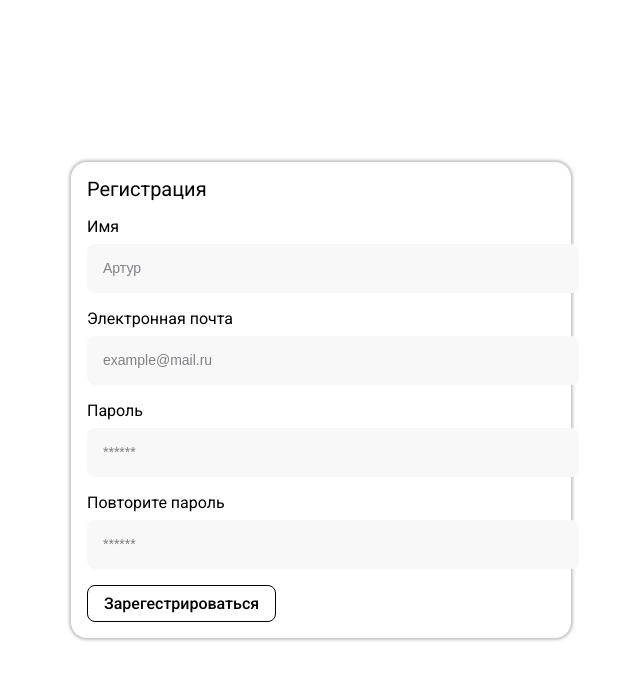
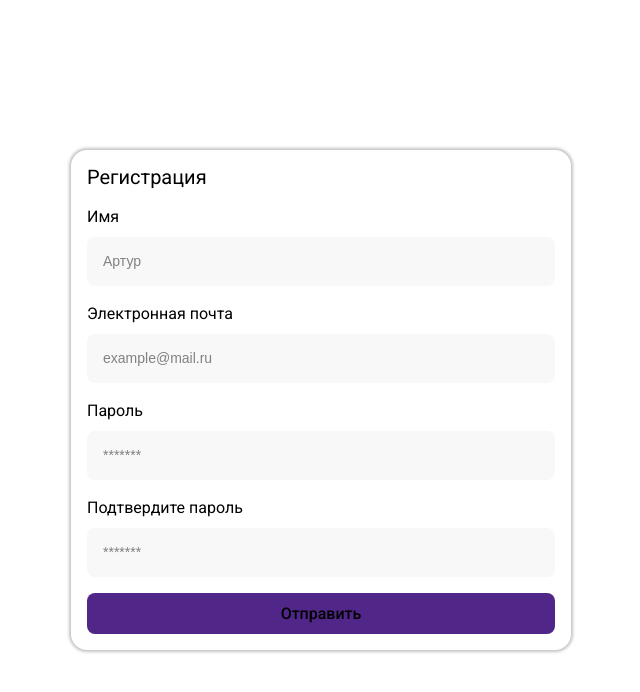
Before and after one commit to Gemin93/antipov-team-page, a React (Vite) app: page / in a window 1280 px wide. Shown: the top 692 px of the page, without its empty margins (319-959 px from the left). Built offline with nearby package versions, Linux system fonts and the light colour scheme.

Commit message:
add FormField component, delete Input, test submiting form

```diff
--- a/package.json
+++ b/package.json
@@ -10,13 +10,16 @@
     "preview": "vite preview"
   },
   "dependencies": {
+    "@hookform/resolvers": "^3.6.0",
     "@reduxjs/toolkit": "^2.2.5",
     "classnames": "^2.5.1",
     "lorem-ipsum": "^2.0.8",
     "react": "^18.2.0",
     "react-dom": "^18.2.0",
+    "react-hook-form": "^7.52.0",
     "react-redux": "^9.1.2",
-    "react-router-dom": "^6.23.1"
+    "react-router-dom": "^6.23.1",
+    "yup": "^1.4.0"
   },
   "devDependencies": {
     "@types/react": "^18.2.66",
--- a/src/features/auth/components/ButtonForm/ButtonForm.module.css
+++ b/src/features/auth/components/ButtonForm/ButtonForm.module.css
@@ -1,18 +1,11 @@
 .button {
-  padding: 8px 16px;
   text-align: center;
   border-radius: 8px;
-  background-color: transparent;
-}
-
-.buttonWhite {
+  background-color: var(--color-accent);
+  width: 100%;
   color: #fff;
-  border: 1px solid #fff;
-}
-
-.buttonBlack {
-  color: #000;
-  border: 1px solid #000;
+  padding: 13px;
+  margin-top: 8px;
 }
 
 .icon {
@@ -24,4 +17,7 @@
 .buttonContent {
   display: flex;
   align-items: center;
+  justify-content: center;
+  font-size: 16px;
+  line-height: 125%;
 }
--- a/src/features/auth/components/ButtonForm/ButtonForm.tsx
+++ b/src/features/auth/components/ButtonForm/ButtonForm.tsx
@@ -1,3 +1,4 @@
+import React from "react";
 import { MouseEventHandler, ReactNode } from "react";
 import classNames from "classnames";
 import styles from "./ButtonForm.module.css";
@@ -8,7 +9,7 @@ type ButtonProps = {
   icon?: string;
   white?: boolean;
   className?: string;
-};
+} & React.ButtonHTMLAttributes<HTMLButtonElement>;
 
 export const ButtonForm = ({
   children,
--- a/src/features/auth/components/Form/Form.module.css
+++ b/src/features/auth/components/Form/Form.module.css
@@ -28,3 +28,8 @@
   margin-top: 0;
   margin-bottom: 16px;
 }
+
+.button {
+  background-color: var(--color-accent);
+  width: 100%;
+}
--- a/src/features/auth/components/Form/Form.tsx
+++ b/src/features/auth/components/Form/Form.tsx
@@ -1,18 +1,88 @@
-import { Input } from "../Input/Input";
-import { ButtonForm } from "../ButtonForm/ButtonForm";
+import { useForm } from "react-hook-form";
+import { yupResolver } from "@hookform/resolvers/yup";
+import * as yup from "yup";
+import { FormField } from "../FormField/FormField";
+
 import styles from "./Form.module.css";
 
+// Схема валидации с использованием yup
+
+const schema = yup.object().shape({
+  name: yup
+    .string()
+    .required("Имя обязатально")
+    .matches(/^[A-Za-zА-Яа-я]+$/, "Имя должно состоять из букв"),
+  email: yup
+    .string()
+    .email("Неверный формат email")
+    .required("Email обязателен"),
+  password: yup
+    .string()
+    .min(6, "Пароль должен быть не менее 6 символов")
+    .required("Пароль обязателен"),
+  confirmPassword: yup
+    .string()
+    .oneOf([yup.ref("password"), null], "Пароли должны совподать")
+    .required("Пароли не совпадают"),
+});
+
+type FormData = yup.InferType<typeof schema>;
+
 export const Form = () => {
+  const {
+    register,
+    handleSubmit,
+    formState: { errors },
+  } = useForm<FormData>({ resolver: yupResolver(schema) });
+
+  const onSubmit = (data: FormData) => {
+    console.log(data);
+  };
+
   return (
     <>
       <div className={styles.formWrapper}>
-        <form className={styles.form}>
+        <form className={styles.form} onSubmit={handleSubmit(onSubmit)}>
           <p className={styles.h2}>Регистрация</p>
-          <Input label="Имя" type="text" />
-          <Input label="Электронная почта" type="email" />
-          <Input label="Пароль" type="password" />
-          <Input label="Повторите пароль" type="password" />
-          <ButtonForm> Зарегестрироваться</ButtonForm>
+          <FormField
+            label="Имя"
+            id="name"
+            type="text"
+            placeholder="Артур"
+            register={register("name")}
+            error={errors.name?.message}
+          />
+
+          <FormField
+            label="Электронная почта"
+            id="email"
+            type="email"
+            placeholder="example@mail.ru"
+            register={register("email")}
+            error={errors.email?.message}
+          />
+
+          <FormField
+            label="Пароль"
+            id="password"
+            type="password"
+            placeholder="*******"
+            register={register("password")}
+            error={errors.password?.message}
+          />
+
+          <FormField
+            label="Подтвердите пароль"
+            id="confirmPassword"
+            type="password"
+            placeholder="*******"
+            register={register("confirmPassword")}
+            error={errors.confirmPassword?.message}
+          />
+
+          <button className={styles.button} type="submit">
+            Отправить
+          </button>
         </form>
       </div>
     </>
--- a/src/features/auth/components/Input/Input.module.css
+++ b/src/features/auth/components/FormField/FormField.module.css
@@ -4,7 +4,12 @@
   margin-bottom: 8px;
 }
 
+.inputWrapper {
+  width: 100%;
+  text-align: left;
+}
 .input {
+  box-sizing: border-box;
   font-size: 14px;
   line-height: 17px;
   color: #000;
@@ -14,8 +19,15 @@
   border: none;
   width: 100%;
   margin-bottom: 16px;
+  margin-top: 8px;
 }
 
 .input::placeholder {
   color: #808185;
 }
+
+.error {
+  font-size: 14px;
+  color: red;
+  margin-left: 10px;
+}
--- /dev/null
+++ b/src/features/auth/components/FormField/FormField.tsx
@@ -0,0 +1,38 @@
+import React from "react";
+import styles from "./FormField.module.css";
+
+type FormFieldProps = {
+  label: string;
+  id: string;
+  type: string;
+  placeholder: string;
+  register: any;
+  error?: string;
+};
+
+export const FormField: React.FC<FormFieldProps> = ({
+  label,
+  id,
+  type,
+  placeholder,
+  register,
+  error,
+}) => {
+  return (
+    <>
+      <div className={styles.inputWrapper}>
+        <label className={styles.label} htmlFor={id}>
+          {label}
+        </label>
+        {error && <span className={styles.error}>{error}</span>}
+        <input
+          className={styles.input}
+          id={id}
+          type={type}
+          placeholder={placeholder}
+          {...register}
+        />
+      </div>
+    </>
+  );
+};
--- a/src/features/auth/components/Input/Input.tsx
+++ /dev/null
@@ -1,32 +0,0 @@
-import styles from "./Input.module.css";
-
-type InputProps = {
-  label: string;
-  type: "text" | "email" | "password";
-  icon?: boolean;
-  iconAsset?: string;
-};
-
-export const Input = ({ label, type, icon, iconAsset }: InputProps) => {
-  return (
-    <>
-      <label className={styles.label} htmlFor={label}>
-        {label}
-      </label>
-      {type === "text" && (
-        <input className={styles.input} type="text" placeholder="Артур" />
-      )}
-      {type === "email" && (
-        <input
-          className={styles.input}
-          type="email"
-          placeholder="example@mail.ru"
-        />
-      )}
-      {type === "password" && (
-        <input className={styles.input} type="password" placeholder="******" />
-      )}
-      {icon && <img className={styles.icon} src={iconAsset} />}
-    </>
-  );
-};
```
Also changed, not shown: 1 other file (tests, documents, lock files or other folders).
